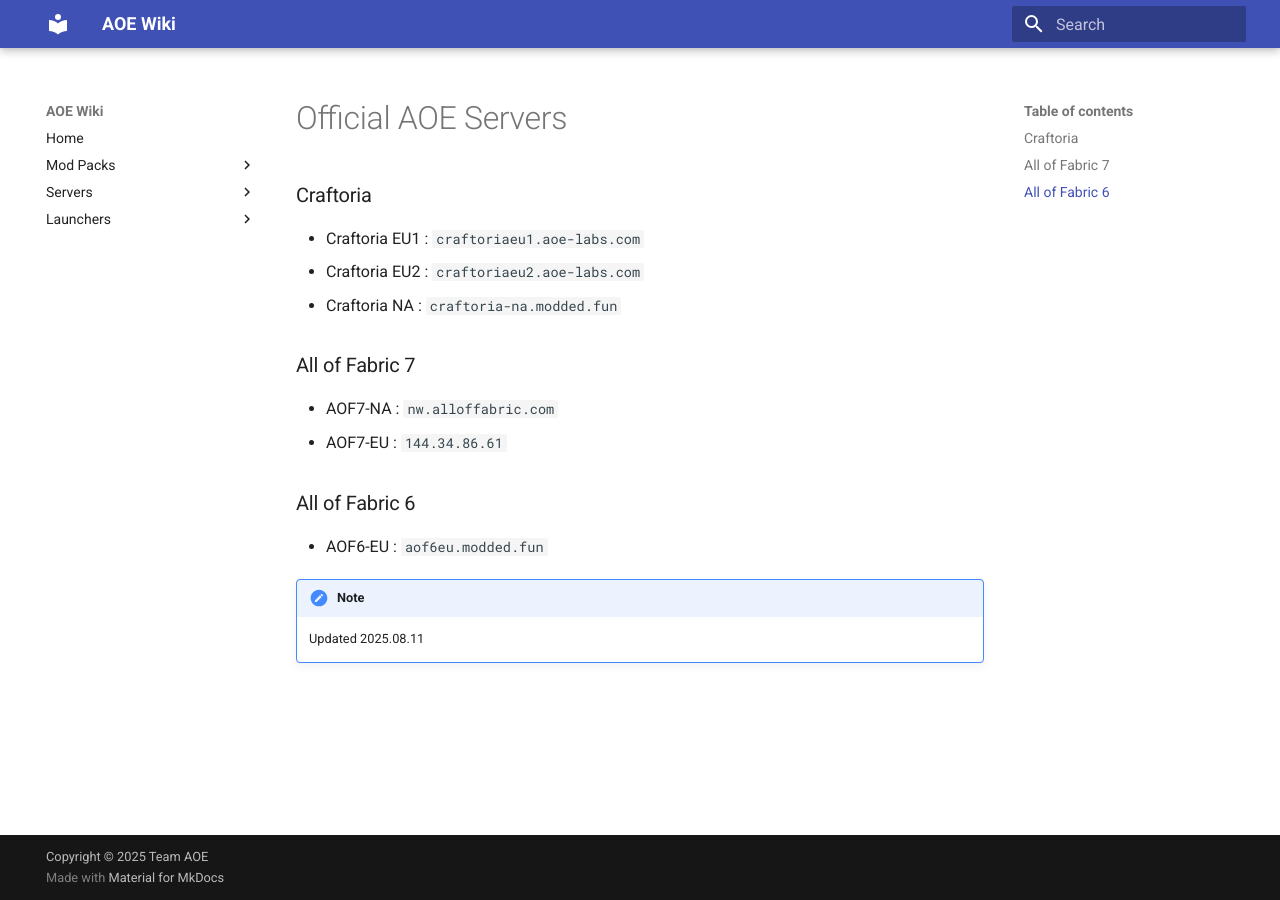
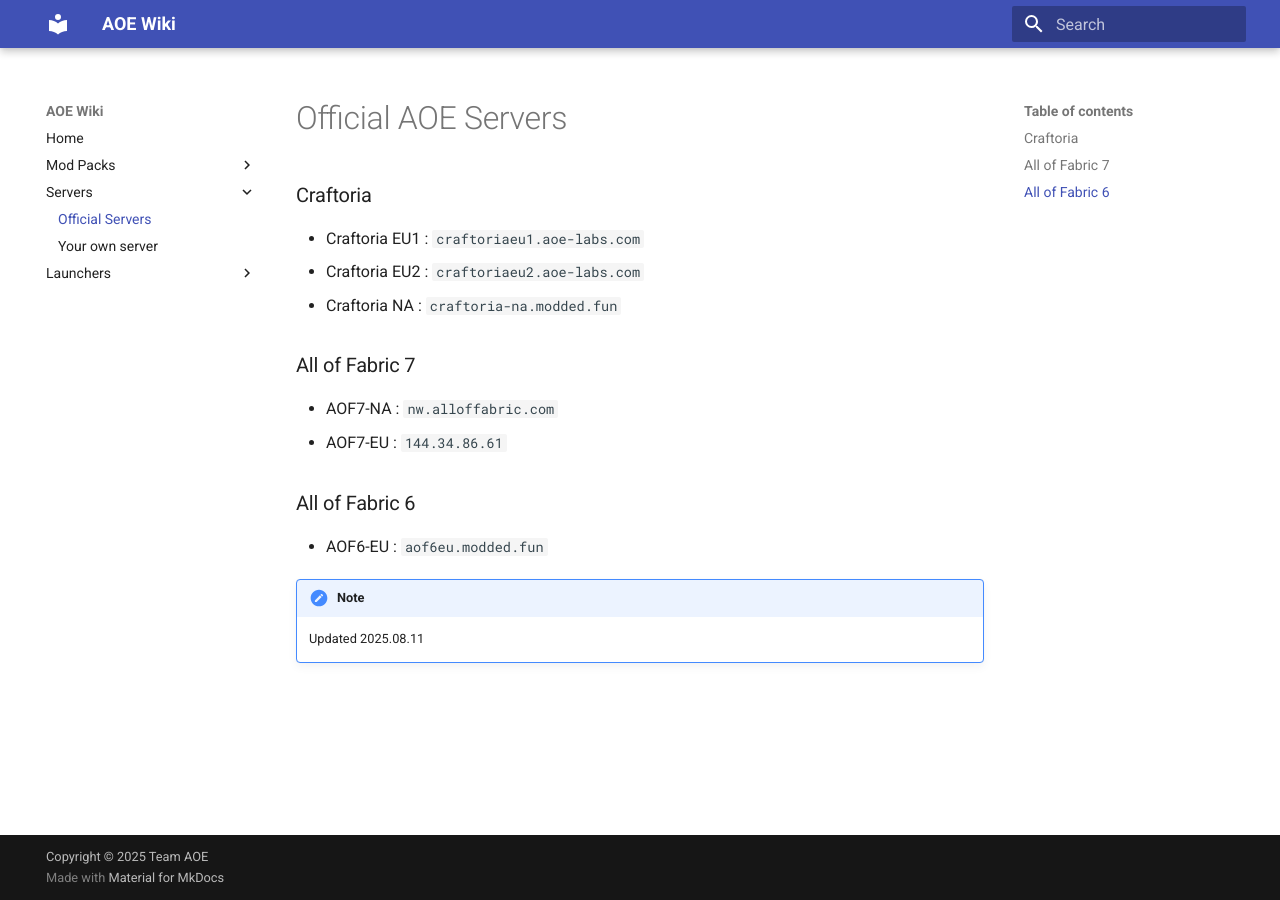
Before and after one commit to Gronglegrowth/AOE-Wiki, an MkDocs documentation site: the page built from docs/servers/official_servers.md, in a window 1280 px wide. Built offline with MkDocs 1.6.1 and Material for MkDocs 9.7.7, drawn with Linux system fonts in a browser that asks for light colours; some of the changed lines change nothing that is shown.

Commit message:
still fixing nav

```diff
--- a/mkdocs.yml
+++ b/mkdocs.yml
@@ -12,15 +12,15 @@
 nav:
   - Home: index.md
   - Mod Packs:
-    - Craftoria: Craftoria.md
-    - All of Fabric 7: aof7.md
-    - All of Fabric 6: aof6.md
-    - All of Fabric 5: aof5.md
-    - All of Fabric 4: aof4.md
-    - All of Fabric 3: aof3.md
+    - Craftoria: mod-packs/Craftoria.md
+    - All of Fabric 7: mod-packs/aof7.md
+    - All of Fabric 6: mod-packs/aof6.md
+    - All of Fabric 5: mod-packs/aof5.md
+    - All of Fabric 4: mod-packs/aof4.md
+    - All of Fabric 3: mod-packs/aof3.md
   - Servers:
-    - Official Servers: official_servers.md
-    - Your own server: server.md
+    - Official Servers: servers/official_servers.md
+    - Your own server: servers/server.md
   - Launchers:
-    - CurseForge: curseforge.md
-    - Prism Launcher: prism.md
+    - CurseForge: launchers/curseforge.md
+    - Prism Launcher: launchers/prism.md
```
